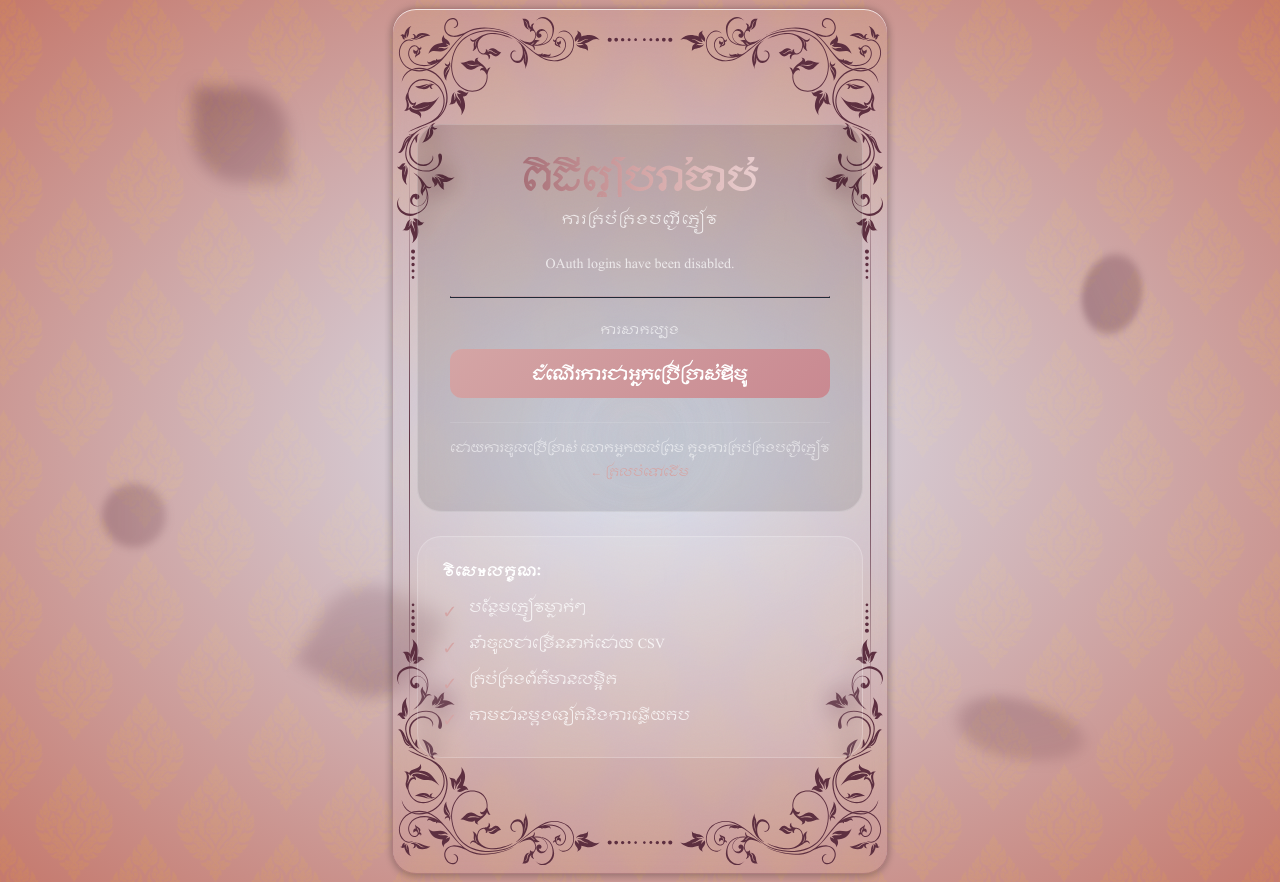
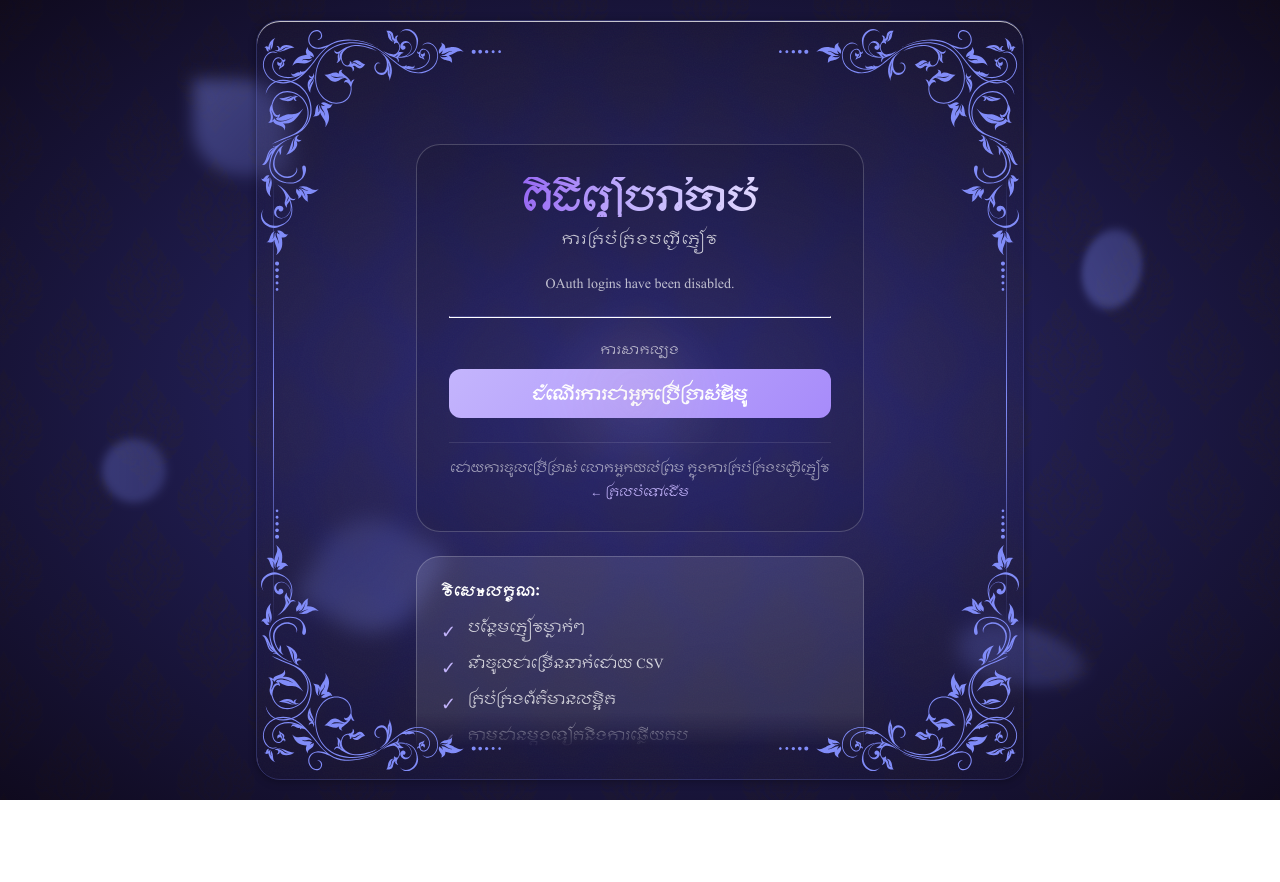
Before and after one commit to nyzcam/cuthmay, a Next.js app: page /auth/login in a window 1280 px wide. After the commit the page ends 800 px from the top, so only its background shows below. Built offline with nearby package versions, Linux system fonts and the light colour scheme; no server answers.

Commit message:
fix layout

```diff
--- a/app/ClientLayout.tsx
+++ b/app/ClientLayout.tsx
@@ -2,6 +2,8 @@
 import React from "react";
 import { ThemeProvider } from "@/providers/ThemeContext";
 import LayoutWrapperOld from "@/components/LayoutWrapperOld";
+import LayoutWrapper from "@/components/LayoutWrapper";
+
 import SplashProvider from "@/providers/SplashProvider";
 import { AuthProvider } from "@/providers/AuthContext";
 import { MusicProvider } from "@/providers/MusicProvider";
@@ -17,7 +19,7 @@ export default function ClientLayout({
         <MusicProvider>
           <ThemeProvider>
             <SplashProvider>
-              <LayoutWrapperOld>{children}</LayoutWrapperOld>
+              <LayoutWrapper>{children}</LayoutWrapper>
             </SplashProvider>
           </ThemeProvider>
         </MusicProvider>
--- a/components/LayoutWrapper.tsx
+++ b/components/LayoutWrapper.tsx
@@ -10,52 +10,131 @@ import {
   type MotionValue,
 } from "framer-motion";
 import PatternBackground from "./PatternBackground";
-import TopLeft from "./kbach/TopLeft";
-import TopRight from "./kbach/TopRight";
-import BottomLeft from "./kbach/BottomLeft";
-import BottomRight from "./kbach/BottomRight";
+import LiquidGlassFrame from "./LiquidGlassFrame";
 import { useTheme } from "../providers/ThemeContext";
 
-const top = `0%`;
-const bottom = `100%`;
-const topInset = `15%`;
-const bottomInset = `85%`;
-const transparent = `#0000`;
-const opaque = `#000`;
+interface LayoutWrapperProps {
+  children: ReactNode;
+}
+
+type OpacityRange = readonly [number, number];
+type OrbShape = "circle" | "diagonalBlob" | "inverseBlob" | "pillBlob";
+type OrbAnimation = "floatSlow" | "floatMedium" | "floatFast";
+
+interface OrbConfig {
+  position: string;
+  size: string;
+  shape: OrbShape;
+  rotation?: string;
+  blur: "blur-xs" | "blur-sm";
+  animation: OrbAnimation;
+  opacity: OpacityRange;
+}
+
+const SHAPE_CLASSES: Record<OrbShape, string> = {
+  circle: "rounded-full",
+  diagonalBlob: "rounded-[50%_0_50%_0]",
+  inverseBlob: "rounded-[0_50%_0_50%]",
+  pillBlob: "rounded-[50%_50%_50%_50%/60%_60%_40%_40%]",
+};
+
+const ANIMATION_CLASSES: Record<OrbAnimation, string> = {
+  floatSlow: "animate-khmer-float-1",
+  floatMedium: "animate-khmer-float-2",
+  floatFast: "animate-khmer-float-3",
+};
+
+const ORB_DATA: readonly OrbConfig[] = [
+  {
+    position: "top-[10%] left-[15%]",
+    size: "w-16 h-16 sm:w-24 sm:h-24",
+    shape: "diagonalBlob",
+    rotation: "rotate-45",
+    blur: "blur-sm",
+    animation: "floatSlow",
+    opacity: [0.4, 0.2],
+  },
+  {
+    position: "top-[30%] right-[10%]",
+    size: "w-14 h-14 sm:w-20 sm:h-20",
+    shape: "circle",
+    blur: "blur-xs",
+    animation: "floatMedium",
+    opacity: [0.35, 0.25],
+  },
+  {
+    position: "bottom-[20%] left-[25%]",
+    size: "w-20 h-20 sm:w-28 sm:h-28",
+    shape: "inverseBlob",
+    rotation: "-rotate-30",
+    blur: "blur-sm",
+    animation: "floatFast",
+    opacity: [0.3, 0.15],
+  },
+  {
+    position: "top-[55%] left-[8%]",
+    size: "w-12 h-12 sm:w-16 sm:h-16",
+    shape: "circle",
+    blur: "blur-xs",
+    animation: "floatSlow",
+    opacity: [0.3, 0.2],
+  },
+  {
+    position: "bottom-[10%] right-[18%]",
+    size: "w-16 h-24 sm:w-20 sm:h-32",
+    shape: "pillBlob",
+    rotation: "rotate-90",
+    blur: "blur-sm",
+    animation: "floatMedium",
+    opacity: [0.25, 0.15],
+  },
+];
+
+const hexToRgb = (hex: string): string => {
+  const match = hex.trim().match(/^#?([A-Fa-f0-9]{6})$/);
+  if (!match) return "255, 255, 255";
+  const v = match[1];
+  return `${parseInt(v.slice(0, 2), 16)}, ${parseInt(
+    v.slice(2, 4),
+    16
+  )}, ${parseInt(v.slice(4, 6), 16)}`;
+};
+
+const getGradient = (color: string, [start, end]: OpacityRange) => {
+  const rgb = hexToRgb(color);
+  return `linear-gradient(to top right, rgba(${rgb}, ${start}) 0%, rgba(${rgb}, ${end}) 100%)`;
+};
+
+const MASK_TOP = `0%`;
+const MASK_BOTTOM = `100%`;
+const MASK_TOP_INSET = `5%`;
+const MASK_BOTTOM_INSET = `95%`;
+const TRANSPARENT = `#0000`;
+const OPAQUE = `#000`;
 
 function useScrollOverflowMask(scrollYProgress: MotionValue<number>) {
   const maskImage = useMotionValue(
-    `linear-gradient(to bottom, ${opaque} ${top}, ${opaque} ${bottomInset}, ${transparent} ${bottom})`
+    `linear-gradient(to bottom, ${OPAQUE} ${MASK_TOP}, ${OPAQUE} ${MASK_BOTTOM_INSET}, ${TRANSPARENT} ${MASK_BOTTOM})`
   );
 
   useMotionValueEvent(scrollYProgress, "change", (value) => {
-    const isAtTop = value === 0;
-    const isAtBottom = value === 1;
-    const wasAtAnEdge =
-      scrollYProgress.getPrevious() === 0 ||
-      scrollYProgress.getPrevious() === 1;
-
-    if (isAtTop) {
+    if (value === 0) {
       animate(
         maskImage,
-        `linear-gradient(to bottom, ${opaque} ${top}, ${opaque} ${bottomInset}, ${transparent} ${bottom})`,
+        `linear-gradient(to bottom, ${OPAQUE} ${MASK_TOP}, ${OPAQUE} ${MASK_BOTTOM_INSET}, ${TRANSPARENT} ${MASK_BOTTOM})`,
         { duration: 0.2, ease: "easeOut" }
       );
-    } else if (isAtBottom) {
+    } else if (value === 1) {
       animate(
         maskImage,
-        `linear-gradient(to bottom, ${transparent} ${top}, ${opaque} ${topInset}, ${opaque} ${bottom})`,
-        { duration: 0.2, ease: "easeOut" }
-      );
-    } else if (wasAtAnEdge) {
-      animate(
-        maskImage,
-        `linear-gradient(to bottom, ${transparent} ${top}, ${opaque} ${topInset}, ${opaque} ${bottomInset}, ${transparent} ${bottom})`,
+        `linear-gradient(to bottom, ${TRANSPARENT} ${MASK_TOP}, ${OPAQUE} ${MASK_TOP_INSET}, ${OPAQUE} ${MASK_BOTTOM})`,
         { duration: 0.2, ease: "easeOut" }
       );
     } else {
-      maskImage.set(
-        `linear-gradient(to bottom, ${transparent} ${top}, ${opaque} ${topInset}, ${opaque} ${bottomInset}, ${transparent} ${bottom})`
+      animate(
+        maskImage,
+        `linear-gradient(to bottom, ${TRANSPARENT} ${MASK_TOP}, ${OPAQUE} ${MASK_TOP_INSET}, ${OPAQUE} ${MASK_BOTTOM_INSET}, ${TRANSPARENT} ${MASK_BOTTOM})`,
+        { duration: 0.2, ease: "easeOut" }
       );
     }
   });
@@ -63,37 +142,18 @@ function useScrollOverflowMask(scrollYProgress: MotionValue<number>) {
   return maskImage;
 }
 
-const StyleSheet = () => (
+const GlobalStyles = () => (
   <style>{`
     .scrollbar-hide::-webkit-scrollbar { display: none; }
     .scrollbar-hide { -ms-overflow-style: none; scrollbar-width: none; }
   `}</style>
 );
 
-interface LayoutWrapperProps {
-  children: ReactNode;
-}
-
-const generateGradientFromColor = (
-  color: string,
-  startOpacity: number,
-  endOpacity: number
-) => {
-  const hexToRgb = (hex: string) => {
-    if (!hex || hex.length < 4) return "255, 255, 255";
-    const r = parseInt(hex.slice(1, 3), 16);
-    const g = parseInt(hex.slice(3, 5), 16);
-    const b = parseInt(hex.slice(5, 7), 16);
-    return `${r}, ${g}, ${b}`;
-  };
-  const rgb = hexToRgb(color);
-  return `linear-gradient(to top right, rgba(${rgb}, ${startOpacity}) 0%, rgba(${rgb}, ${endOpacity}) 100%)`;
-};
-
 const LayoutWrapper: FC<LayoutWrapperProps> = ({ children }) => {
   const { currentTheme } = useTheme();
-  const ref = useRef<HTMLUListElement>(null);
-  const { scrollYProgress } = useScroll({ container: ref });
+
+  const scrollRef = useRef<HTMLDivElement>(null);
+  const { scrollYProgress } = useScroll({ container: scrollRef });
   const maskImage = useScrollOverflowMask(scrollYProgress);
 
   useEffect(() => {
@@ -101,141 +161,59 @@ const LayoutWrapper: FC<LayoutWrapperProps> = ({ children }) => {
     document.body.style.backgroundColor = "transparent";
   }, []);
 
-  const orbGradient1 = useMemo(
-    () => generateGradientFromColor(currentTheme.accent, 0.4, 0.2),
-    [currentTheme.accent]
-  );
-  const orbGradient2 = useMemo(
-    () => generateGradientFromColor(currentTheme.accent, 0.35, 0.25),
-    [currentTheme.accent]
-  );
-  const orbGradient3 = useMemo(
-    () => generateGradientFromColor(currentTheme.accent, 0.3, 0.15),
-    [currentTheme.accent]
-  );
-  const orbGradient4 = useMemo(
-    () => generateGradientFromColor(currentTheme.accent, 0.3, 0.2),
-    [currentTheme.accent]
-  );
-  const orbGradient5 = useMemo(
-    () => generateGradientFromColor(currentTheme.accent, 0.25, 0.15),
-    [currentTheme.accent]
-  );
+  const renderedOrbs = useMemo(() => {
+    return ORB_DATA.map((orb, index) => ({
+      key: index,
+      className: [
+        "absolute pointer-events-none",
+        orb.position,
+        orb.size,
+        SHAPE_CLASSES[orb.shape],
+        orb.rotation,
+        orb.blur,
+        ANIMATION_CLASSES[orb.animation],
+      ]
+        .filter(Boolean)
+        .join(" "),
+      style: {
+        background: getGradient(currentTheme.accent, orb.opacity),
+      },
+    }));
+  }, [currentTheme.accent]);
 
   return (
-    <div className="relative w-full overflow-hidden flex items-center justify-center mt-10">
-      {/* Full-screen gradient background */}
+    <div className="relative flex h-dvh w-full items-center justify-center overflow-hidden p-2 sm:p-4">
+      <GlobalStyles />
       <div
-        className="absolute inset-0"
+        className="absolute inset-0 z-0"
         style={{ background: currentTheme.gradient }}
       />
+      <PatternBackground />
+      {renderedOrbs.map((orb) => (
+        <div key={orb.key} className={orb.className} style={orb.style} />
+      ))}
 
-      <PatternBackground />
-
-      {/* ---------- FLOATING ORBS (responsive) ---------- */}
-      <div
-        className="absolute hidden sm:block top-[10%] left-[15%] w-24 h-24 rounded-[50%_0_50%_0] rotate-45 blur-sm animate-khmer-float-1"
-        style={{ background: orbGradient1 }}
-      />
-      <div
-        className="absolute top-[8%] left-[10%] sm:top-[10%] sm:left-[15%] w-16 h-16 sm:w-24 sm:h-24 rounded-[50%_0_50%_0] rotate-45 blur-sm animate-khmer-float-1"
-        style={{ background: orbGradient1 }}
-      />
-
-      <div
-        className="absolute hidden sm:block top-[30%] right-[10%] w-20 h-20 rounded-full blur-xs animate-khmer-float-2"
-        style={{ background: orbGradient2 }}
-      />
-      <div
-        className="absolute top-[25%] right-[8%] sm:top-[30%] sm:right-[10%] w-14 h-14 sm:w-20 sm:h-20 rounded-full blur-xs animate-khmer-float-2"
-        style={{ background: orbGradient2 }}
-      />
-
-      <div
-        className="absolute hidden sm:block bottom-[20%] left-[25%] w-28 h-28 rounded-[0_50%_0_50%] -rotate-30 blur-sm animate-khmer-float-3"
-        style={{ background: orbGradient3 }}
-      />
-      <div
-        className="absolute bottom-[15%] left-[15%] sm:bottom-[20%] sm:left-[25%] w-20 h-20 sm:w-28 sm:h-28 rounded-[0_50%_0_50%] -rotate-30 blur-sm animate-khmer-float-3"
-        style={{ background: orbGradient3 }}
-      />
-
-      <div
-        className="absolute hidden sm:block top-[55%] left-[8%] w-16 h-16 rounded-full blur-xs animate-khmer-float-1"
-        style={{ background: orbGradient4 }}
-      />
-      <div
-        className="absolute top-[50%] left-[5%] sm:top-[55%] sm:left-[8%] w-12 h-12 sm:w-16 sm:h-16 rounded-full blur-xs animate-khmer-float-1"
-        style={{ background: orbGradient4 }}
-      />
-
-      <div
-        className="absolute hidden sm:block bottom-[10%] right-[18%] w-20 h-32 rounded-[50%_50%_50%_50%/60%_60%_40%_40%] -rotate-90 blur-sm animate-khmer-float-2"
-        style={{ background: orbGradient5 }}
-      />
-      <div
-        className="absolute bottom-[8%] right-[12%] sm:bottom-[10%] sm:right-[18%] w-16 h-24 sm:w-20 sm:h-32 rounded-[50%_50%_50%_50%/60%_60%_40%_40%] -rotate-90 blur-sm animate-khmer-float-2"
-        style={{ background: orbGradient5 }}
-      />
-
-      {/* ---------- CENTRAL CARD ---------- */}
-      <div
-        className="
-          relative z-20 flex flex-col items-center justify-center
-          w-full max-w-full sm:max-w-3xl
-          mx-4 sm:mx-0
-          px-4 py-6 sm:px-6 sm:py-8
-          backdrop-blur-xs rounded-2xl shadow-2xl border
-        "
-        style={{ borderColor: `${currentTheme.accent}40` }}
+      <LiquidGlassFrame
+        accent={currentTheme.accent}
+        className="h-[90dvh] sm:h-[95dvh] w-full max-w-3xl"
       >
-        {/* Vertical accent lines – dynamic height */}
-        <span
-          className="absolute left-3 sm:left-5 w-px"
+        <motion.div
+          className="relative h-full w-full overflow-hidden"
           style={{
-            top: "6rem",
-            bottom: "6rem",
-            background: `linear-gradient(to bottom, transparent, ${currentTheme.accent}, transparent)`,
+            maskImage,
+            WebkitMaskImage: maskImage,
           }}
-        />
-        <span
-          className="absolute right-3 sm:right-5 w-px"
-          style={{
-            top: "6rem",
-            bottom: "6rem",
-            background: `linear-gradient(to bottom, transparent, ${currentTheme.accent}, transparent)`,
-          }}
-        />
-
-        {/* Kbach corners – smaller on mobile */}
-        <div className="absolute top-0 left-0 w-12 h-12 sm:w-16 sm:h-16">
-          <TopLeft color={currentTheme.accent} />
-        </div>
-        <div className="absolute top-0 right-0 w-12 h-12 sm:w-16 sm:h-16">
-          <TopRight color={currentTheme.accent} />
-        </div>
-        <div className="absolute bottom-0 left-0 w-12 h-12 sm:w-16 sm:h-16">
-          <BottomLeft color={currentTheme.accent} />
-        </div>
-        <div className="absolute bottom-0 right-0 w-12 h-12 sm:w-16 sm:h-16">
-          <BottomRight color={currentTheme.accent} />
-        </div>
-
-        {/* Scrollable content area */}
-        <div className="relative w-full h-[calc(100svh-8rem)] sm:h-svh mt-auto">
-          <motion.ul
-            ref={ref}
-            className="h-full list-none overflow-y-scroll scrollbar-hide px-2 sm:px-0"
-            style={{
-              maskImage,
-              WebkitMaskImage: maskImage,
-            }}
+        >
+          <div
+            ref={scrollRef}
+            className="h-full w-full overflow-y-auto scrollbar-hide px-4 py-2 sm:px-8"
           >
             {children}
-          </motion.ul>
-          <StyleSheet />
-        </div>
-      </div>
+
+            <div className="h-8 w-full" />
+          </div>
+        </motion.div>
+      </LiquidGlassFrame>
     </div>
   );
 };
--- a/components/LiquidGlassFrame.tsx
+++ b/components/LiquidGlassFrame.tsx
@@ -51,13 +51,13 @@ const LiquidGlassFrame = <E extends ElementType = typeof DEFAULT_ELEMENT>({
       }}
     >
       <span
-        className="absolute top-[128px] bottom-[128px] left-4 w-px"
+        className="absolute top-[150px] bottom-[150px] left-4 w-px"
         style={{
           background: `linear-gradient(to bottom, transparent, ${accent}, transparent)`,
         }}
       />
       <span
-        className="absolute top-[128px] bottom-[128px] right-4 w-px"
+        className="absolute top-[150px] bottom-[150px] right-4 w-px"
         style={{
           background: `linear-gradient(to bottom, transparent, ${accent}, transparent)`,
         }}
--- a/config/themeConfig.ts
+++ b/config/themeConfig.ts
@@ -67,7 +67,7 @@ export interface ThemePreset {
   description: string;
 }
 
-export const DEFAULT_THEME: ThemeName = "roseGold";
+export const DEFAULT_THEME: ThemeName = "midnight";
 
 export const GOLD_PALETTE: ColorScale = {
   primary: "#f4c430",
--- a/styles/patterns.css
+++ b/styles/patterns.css
@@ -27,7 +27,7 @@
 
 @media (max-width: 768px) {
   .pattern-bg {
-    display: none;
+    opacity: 1;
   }
 }
 
```
